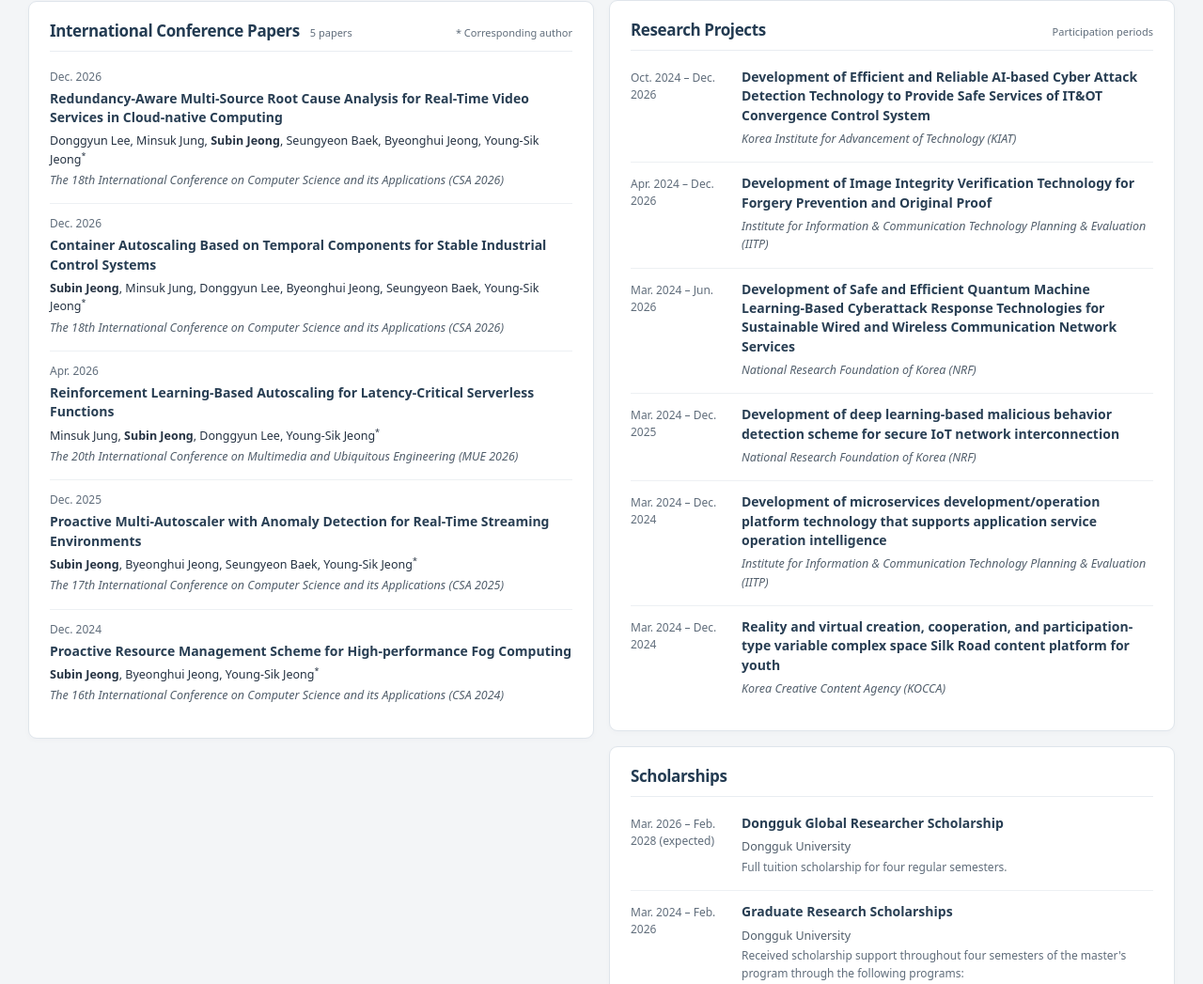
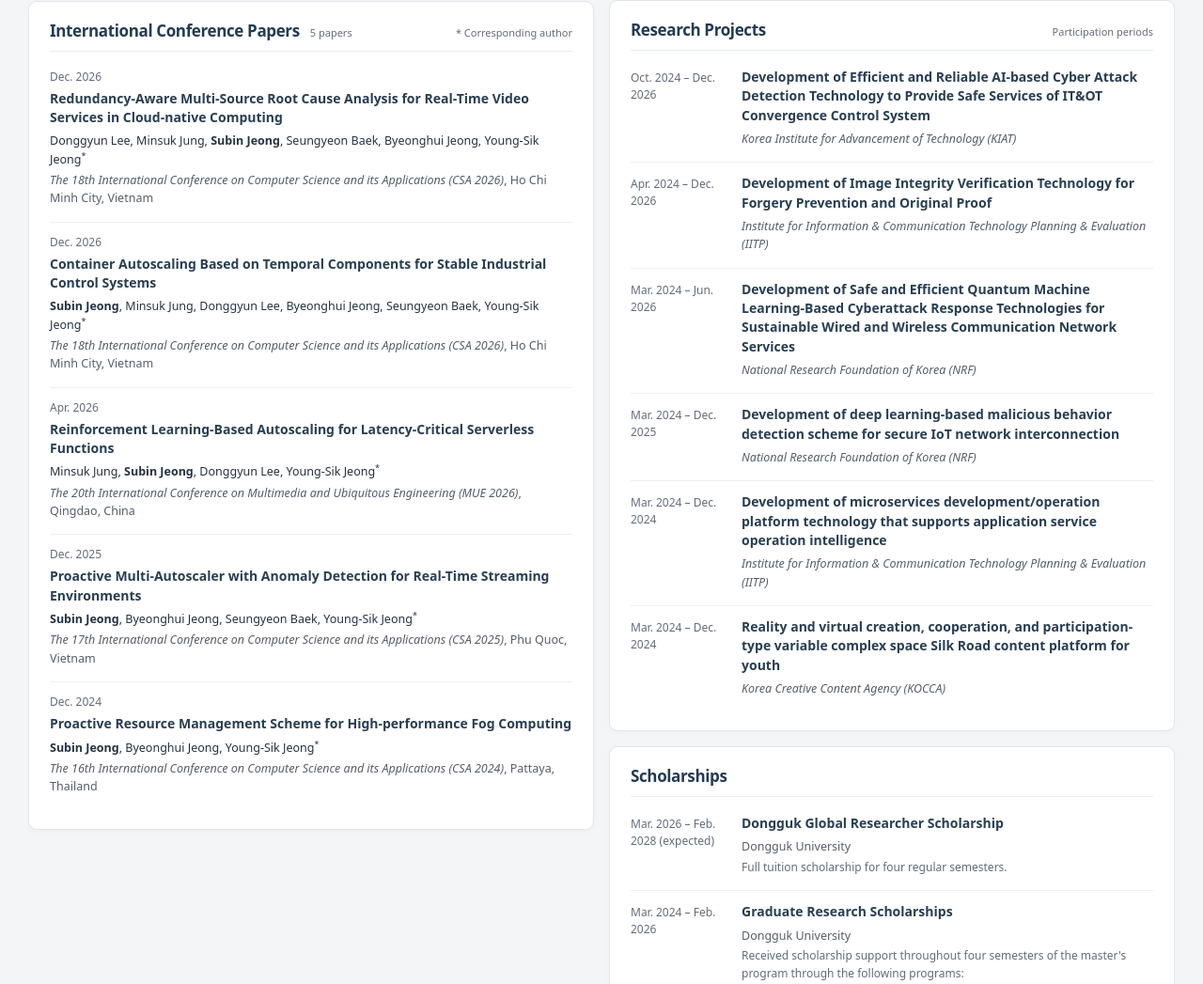
Before and after one commit to subinn-jeong/subinn-jeong.github.io, a plain HTML site: page index.html in a window 1280 px wide. Shown: the part 1147-2194 px from the top of the page at 94% size. Drawn offline with Linux system fonts and the light colour scheme.

Commit message:
Add verified host cities and countries to conference papers

```diff
--- a/index.html
+++ b/index.html
@@ -147,7 +147,7 @@
           <div class="pub-content">
             <h4>Redundancy-Aware Multi-Source Root Cause Analysis for Real-Time Video Services in Cloud-native Computing</h4>
             <p class="authors">Donggyun Lee, Minsuk Jung, <strong>Subin Jeong</strong>, Seungyeon Baek, Byeonghui Jeong, Young-Sik Jeong<sup>*</sup></p>
-            <p class="venue"><em>The 18th International Conference on Computer Science and its Applications (CSA 2026)</em></p>
+            <p class="venue"><em>The 18th International Conference on Computer Science and its Applications (CSA 2026)</em>, Ho Chi Minh City, Vietnam</p>
           </div>
         </article>
         <article class="publication-item">
@@ -155,7 +155,7 @@
           <div class="pub-content">
             <h4>Container Autoscaling Based on Temporal Components for Stable Industrial Control Systems</h4>
             <p class="authors"><strong>Subin Jeong</strong>, Minsuk Jung, Donggyun Lee, Byeonghui Jeong, Seungyeon Baek, Young-Sik Jeong<sup>*</sup></p>
-            <p class="venue"><em>The 18th International Conference on Computer Science and its Applications (CSA 2026)</em></p>
+            <p class="venue"><em>The 18th International Conference on Computer Science and its Applications (CSA 2026)</em>, Ho Chi Minh City, Vietnam</p>
           </div>
         </article>
         <article class="publication-item">
@@ -163,7 +163,7 @@
           <div class="pub-content">
             <h4>Reinforcement Learning-Based Autoscaling for Latency-Critical Serverless Functions</h4>
             <p class="authors">Minsuk Jung, <strong>Subin Jeong</strong>, Donggyun Lee, Young-Sik Jeong<sup>*</sup></p>
-            <p class="venue"><em>The 20th International Conference on Multimedia and Ubiquitous Engineering (MUE 2026)</em></p>
+            <p class="venue"><em>The 20th International Conference on Multimedia and Ubiquitous Engineering (MUE 2026)</em>, Qingdao, China</p>
           </div>
         </article>
         <article class="publication-item">
@@ -171,7 +171,7 @@
           <div class="pub-content">
             <h4>Proactive Multi-Autoscaler with Anomaly Detection for Real-Time Streaming Environments</h4>
             <p class="authors"><strong>Subin Jeong</strong>, Byeonghui Jeong, Seungyeon Baek, Young-Sik Jeong<sup>*</sup></p>
-            <p class="venue"><em>The 17th International Conference on Computer Science and its Applications (CSA 2025)</em></p>
+            <p class="venue"><em>The 17th International Conference on Computer Science and its Applications (CSA 2025)</em>, Phu Quoc, Vietnam</p>
           </div>
         </article>
         <article class="publication-item">
@@ -179,7 +179,7 @@
           <div class="pub-content">
             <h4>Proactive Resource Management Scheme for High-performance Fog Computing</h4>
             <p class="authors"><strong>Subin Jeong</strong>, Byeonghui Jeong, Young-Sik Jeong<sup>*</sup></p>
-            <p class="venue"><em>The 16th International Conference on Computer Science and its Applications (CSA 2024)</em></p>
+            <p class="venue"><em>The 16th International Conference on Computer Science and its Applications (CSA 2024)</em>, Pattaya, Thailand</p>
           </div>
         </article>
       </div>
```
